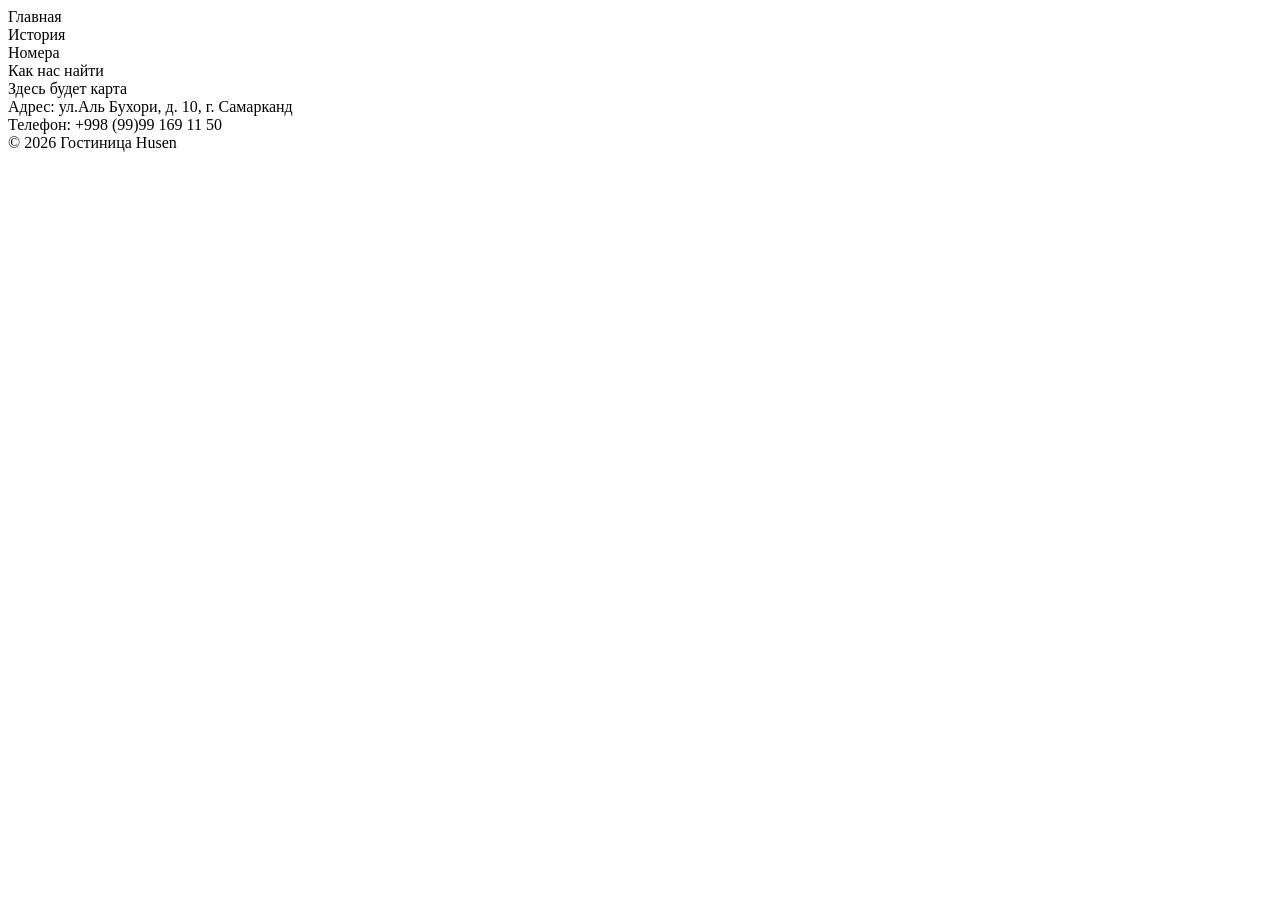
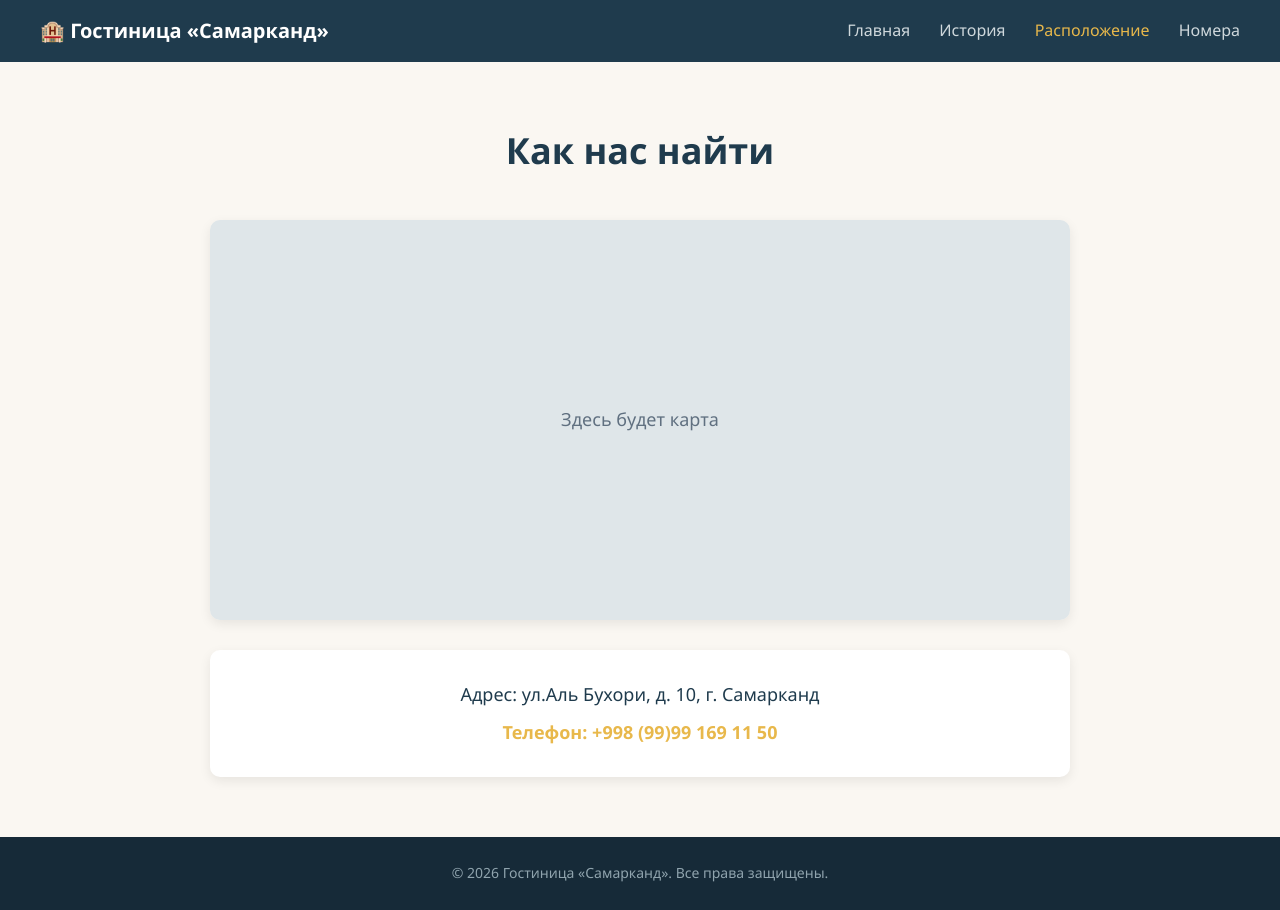
Before and after one commit to khamidovshakh/my6-team2, a plain HTML site: page location.html in a window 1280 px wide. Before the commit the page ends 800 px from the top, so only its background shows below. Drawn offline with Linux system fonts and the light colour scheme.

Commit message:
just a commit

```diff
--- a/css/location.css
+++ b/css/location.css
@@ -0,0 +1,129 @@
+/* ===== Общие стили ===== */
+* {
+  margin: 0;
+  padding: 0;
+  box-sizing: border-box;
+}
+
+body {
+  font-family: 'Segoe UI', Arial, sans-serif;
+  color: #333;
+  background-color: #faf7f2;
+  line-height: 1.6;
+}
+
+/* ===== Шапка ===== */
+.header {
+  display: flex;
+  justify-content: space-between;
+  align-items: center;
+  padding: 15px 40px;
+  background-color: #1f3b4d;
+  position: sticky;
+  top: 0;
+  z-index: 10;
+}
+
+.logo {
+  color: #fff;
+  font-size: 20px;
+  font-weight: bold;
+}
+
+.nav a {
+  color: #cfd8dc;
+  text-decoration: none;
+  margin-left: 25px;
+  font-size: 16px;
+  transition: color 0.3s;
+}
+
+.nav a:hover,
+.nav a.active {
+  color: #e8b84b;
+}
+
+/* ===== Контент ===== */
+.main-content {
+  max-width: 900px;
+  margin: 60px auto;
+  padding: 0 20px;
+}
+
+.title {
+  font-size: 36px;
+  font-weight: bold;
+  color: #1f3b4d;
+  text-align: center;
+  margin-bottom: 40px;
+}
+
+/* ===== Карта ===== */
+.map-container {
+  border-radius: 10px;
+  overflow: hidden;
+  box-shadow: 0 4px 12px rgba(0, 0, 0, 0.08);
+  margin-bottom: 30px;
+}
+
+.map-placeholder {
+  height: 400px;
+  display: flex;
+  align-items: center;
+  justify-content: center;
+  background-color: #dfe6e9;
+  color: #607080;
+  font-size: 18px;
+}
+
+/* ===== Адрес и телефон ===== */
+.address-block {
+  background-color: #fff;
+  border-radius: 10px;
+  padding: 30px;
+  box-shadow: 0 4px 12px rgba(0, 0, 0, 0.08);
+  text-align: center;
+}
+
+.address-text,
+.phone-text {
+  font-size: 18px;
+  color: #1f3b4d;
+  margin-bottom: 10px;
+}
+
+.phone-text {
+  margin-bottom: 0;
+  color: #e8b84b;
+  font-weight: bold;
+}
+
+/* ===== Подвал ===== */
+.footer {
+  text-align: center;
+  padding: 25px;
+  background-color: #162a38;
+  color: #90a4ae;
+  font-size: 14px;
+}
+
+/* ===== Мобильная версия ===== */
+@media (max-width: 600px) {
+  .header {
+    flex-direction: column;
+    gap: 10px;
+    padding: 15px;
+  }
+
+  .nav a {
+    margin: 0 10px;
+  }
+
+  .title {
+    font-size: 28px;
+  }
+
+  .map-placeholder {
+    height: 250px;
+  }
+}
--- a/location.html
+++ b/location.html
@@ -1,18 +1,22 @@
 <!DOCTYPE html>
-<html>
+<html lang="ru">
 <head>
+    <meta charset="UTF-8">
+    <meta name="viewport" content="width=device-width, initial-scale=1.0">
+    <title>Расположение — Гостиница «Самарканд»</title>
     <link rel="stylesheet" href="css/location.css">
 </head>
 <body>
 
-    <div class="header">
-        <div class="logo"lllll</div>
-        <div class="nav">
-            <div class="nav-item">Главная</div>
-            <div class="nav-item">История</div>
-            <div class="nav-item">Номера</div>
-        </div>
-    </div>
+    <header class="header">
+        <div class="logo">🏨 Гостиница «Самарканд»</div>
+        <nav class="nav">
+            <a href="index.html">Главная</a>
+            <a href="history.html">История</a>
+            <a href="location.html" class="active">Расположение</a>
+            <a href="rooms.html">Номера</a>
+        </nav>
+    </header>
 
     <div class="main-content">
         <div class="title">Как нас найти</div>
@@ -27,9 +31,9 @@
         </div>
     </div>
 
-    <div class="footer">
-        <div class="footer-text">© 2026 Гостиница Husen</div>
-    </div>
+    <footer class="footer">
+        <p>&copy; 2026 Гостиница «Самарканд». Все права защищены.</p>
+    </footer>
 
     <script src="js/location.js"></script>
 </body>
```
